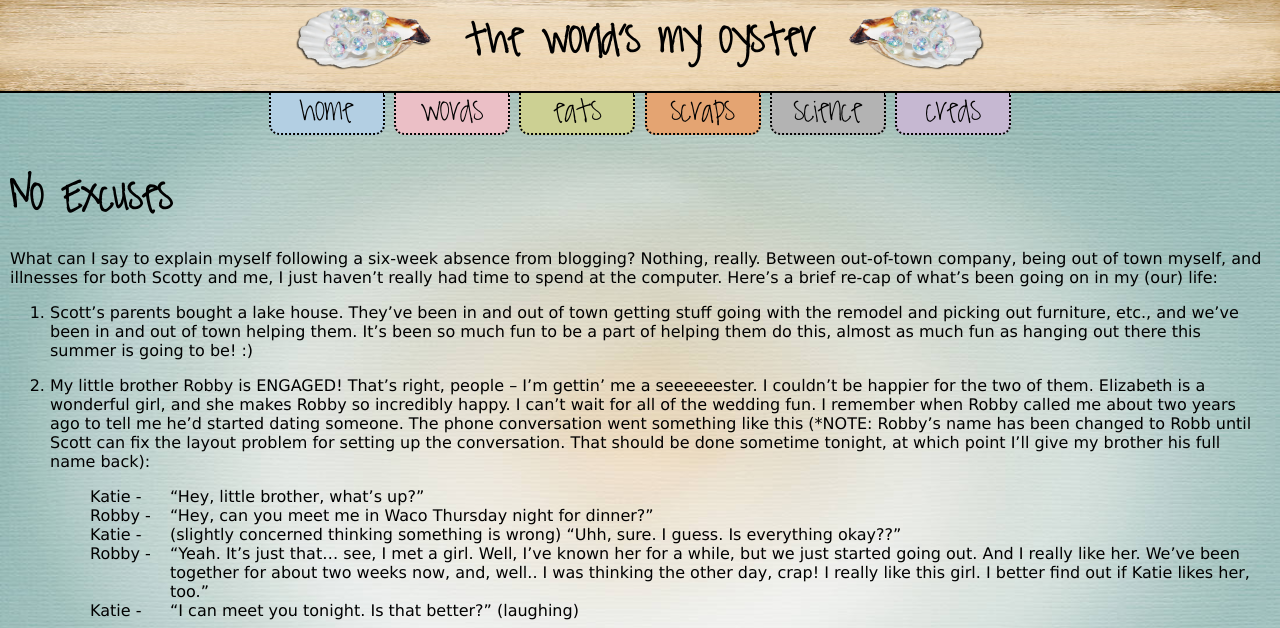
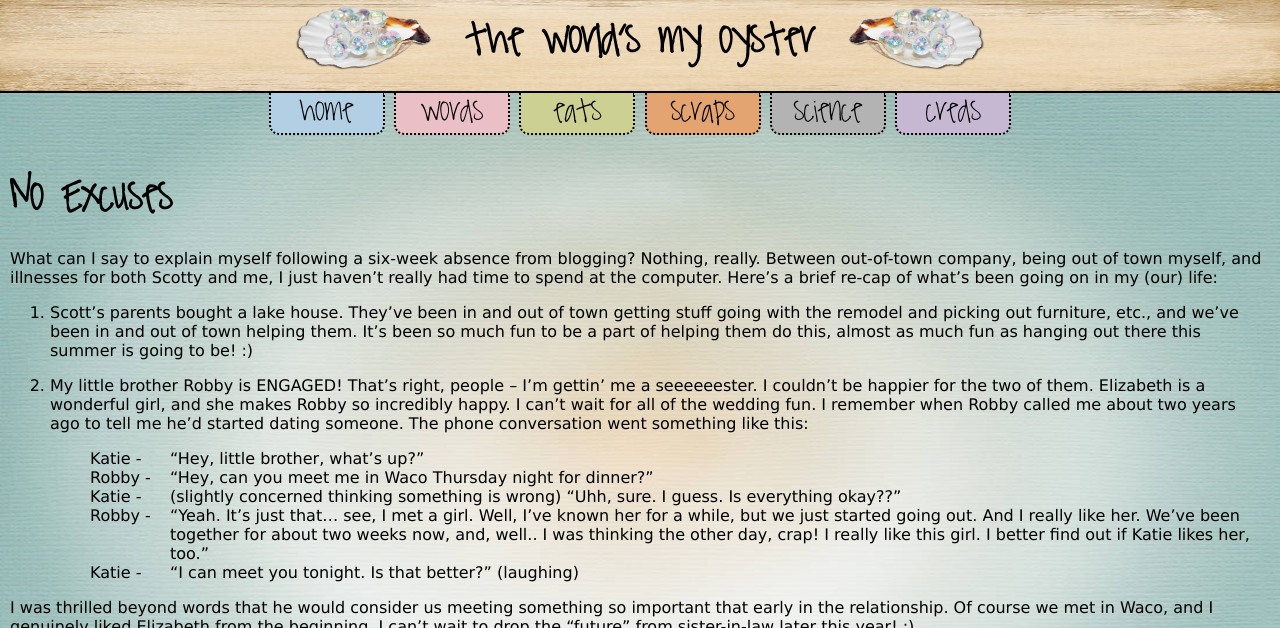
Before and after one commit to kpetersen/kpetersen.github.io, a Jekyll site: the page built from words/_posts/2012-4-7-no-excuses.markdown, in a window 1280 px wide and 900 px high, cut to the strip 0-628 px from the top of the window. Built offline with Jekyll 4.4.1, drawn with Linux system fonts in a browser that asks for light colours; comment, search, counter and statistics services are not loaded.

Commit message:
fixed spacing issue

```diff
--- a/words/_posts/2012-4-7-no-excuses.markdown
+++ b/words/_posts/2012-4-7-no-excuses.markdown
@@ -12,8 +12,7 @@ spend at the computer. Here's a brief re-cap of what's been going on in my (our)
 of helping them do this, almost as much fun as hanging out there this summer is going to be! :)
 
 1. My little brother Robby is ENGAGED! That's right, people -- I'm gettin' me a seeeeeester. I couldn't be happier for the two of them. Elizabeth is a wonderful girl, and she makes Robby so incredibly happy. I can't wait for
-all of the wedding fun. I remember when Robby called me about two years ago to tell me he'd started dating someone. The phone conversation went something like this (*NOTE: Robby's name has been changed to Robb until
-Scott can fix the layout problem for setting up the conversation. That should be done sometime tonight, at which point I'll give my brother his full name back):
+all of the wedding fun. I remember when Robby called me about two years ago to tell me he'd started dating someone. The phone conversation went something like this:
 
 Katie
 : "Hey, little brother, what's up?"
```
